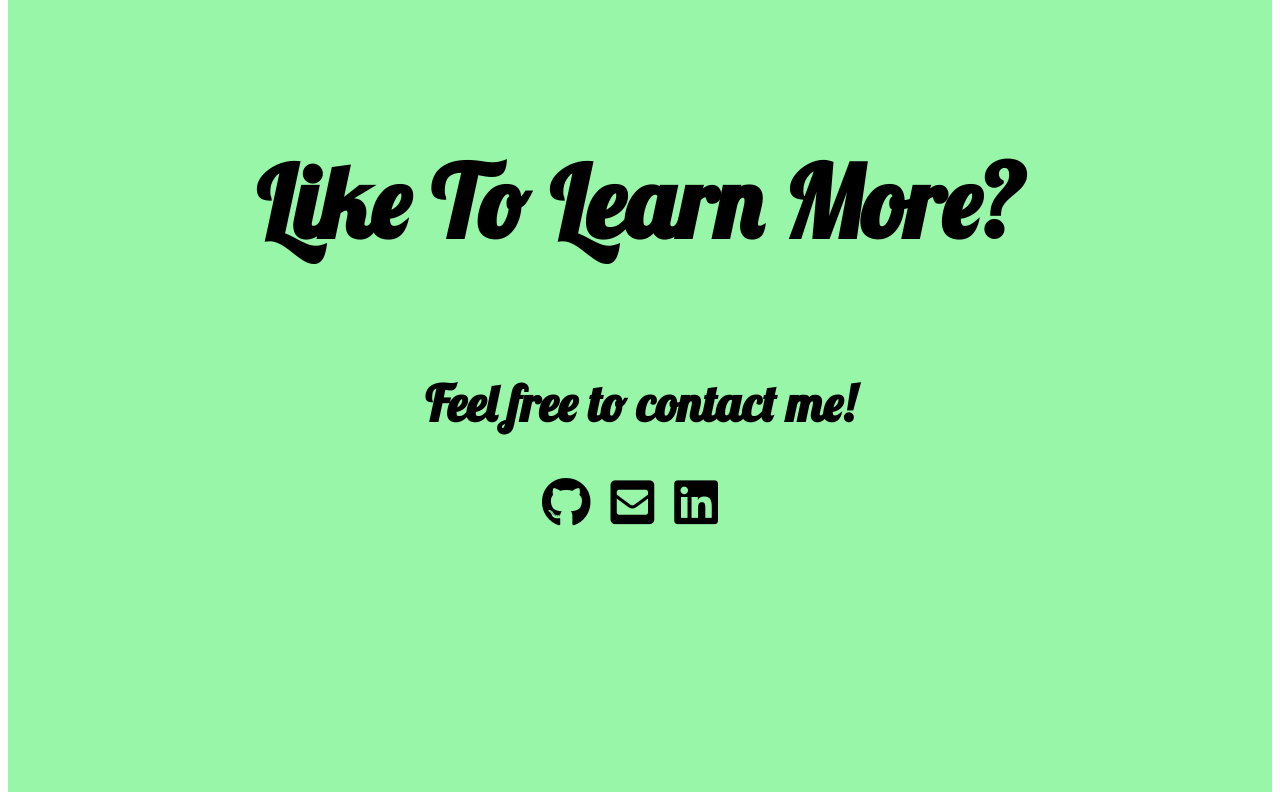
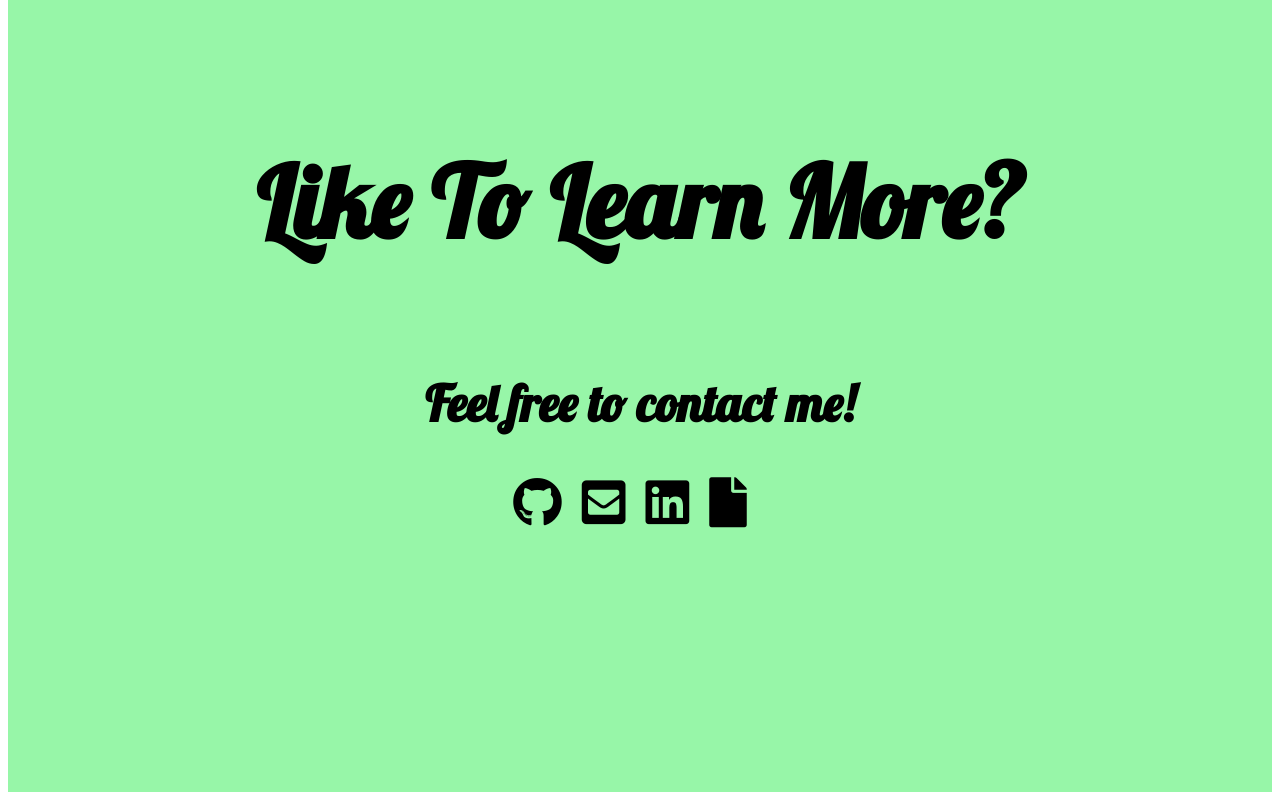
Before and after one commit to jculver1/Front-end-personal-website, an Angular app: page / in a window 1280 px wide. Shown: the part 3525-4325 px from the top of the page. Built offline with nearby package versions, Linux system fonts and the light colour scheme.

Commit message:
added resume logo

```diff
--- a/src/app/contact/contact.component.html
+++ b/src/app/contact/contact.component.html
@@ -3,9 +3,17 @@
     <h1>Like To Learn More?</h1>
     <h2>Feel free to contact me!</h2>
     <div class="links">
-        <i class="fab fa-github"></i>
-        <i class="fas fa-envelope-square"></i>
-        <i class="fab fa-linkedin"></i>
+
+        <a href="https://github.com/jculver1">
+          <i class="fab fa-github"></i>
+        </a>
+        <a href="jculver1900@gmail.com">
+          <i class="fas fa-envelope-square"></i>
+        </a>
+        <a href="https://www.linkedin.com/in/jessica-m-culver/">
+          <i class="fab fa-linkedin"></i>
+        </a>
+        <i class="fas fa-file"></i>
     </div>
   </div>
 </div>
--- a/src/app/contact/contact.component.scss
+++ b/src/app/contact/contact.component.scss
@@ -25,4 +25,12 @@
       font-size: 50px;
       padding-right: 20px;
     }
+    a{
+      text-decoration: none;
+      color: black;
+    }
+    a:hover{
+      text-decoration: underline;
+      color: blue;
+    }
   }
```
